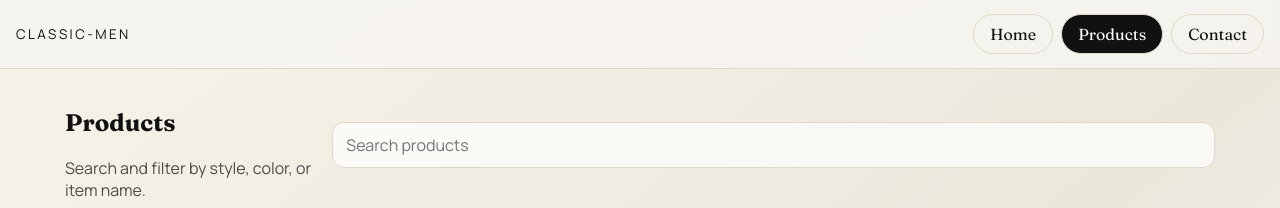
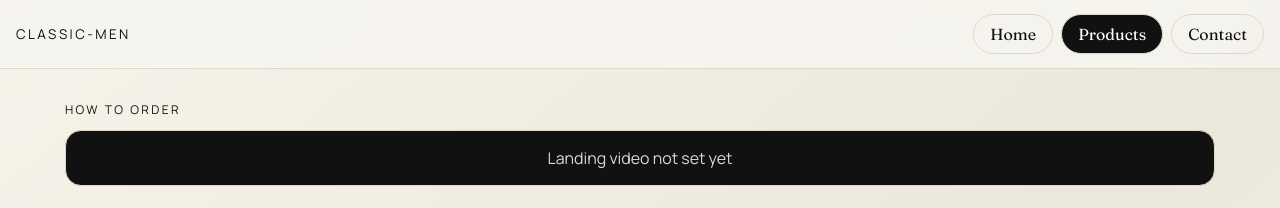
Before and after one commit to kev-69/classic-men, a React (Vite) app in the folder client/: page / in a window 1280 px wide. Both pictures are taken after a click on the button "Products". Shown: the top 208 px of the page. Built offline with nearby package versions, Linux system fonts and the light colour scheme; no server answers.

Commit message:
feat: add landing video section to ProductsPage and update button text to 'Order on WhatsApp'

```diff
--- a/client/src/components/pages/ProductsPage.tsx
+++ b/client/src/components/pages/ProductsPage.tsx
@@ -1,15 +1,35 @@
 import type { Product } from "../../lib/api";
 
 type ProductsPageProps = {
+  landingVideoUrl: string;
   query: string;
   visibleProducts: Product[];
   onQueryChange: (value: string) => void;
   onOpenProductView: (id: number) => void;
 };
 
-export function ProductsPage({ query, visibleProducts, onQueryChange, onOpenProductView }: ProductsPageProps) {
+export function ProductsPage({
+  landingVideoUrl,
+  query,
+  visibleProducts,
+  onQueryChange,
+  onOpenProductView
+}: ProductsPageProps) {
   return (
     <main className="page products-page">
+      <section className="products-video">
+        <p className="eyebrow">How To Order</p>
+        <div className="video-card">
+          {landingVideoUrl ? (
+            <video autoPlay loop playsInline muted controls>
+              <source src={landingVideoUrl} type="video/mp4" />
+            </video>
+          ) : (
+            <div className="video-placeholder">Landing video not set yet</div>
+          )}
+        </div>
+      </section>
+
       <section className="section-head products-head">
         <div>
           <h2>Products</h2>
@@ -17,6 +37,7 @@ export function ProductsPage({ query, visibleProducts, onQueryChange, onOpenProd
         </div>
         <input placeholder="Search products" value={query} onChange={(event) => onQueryChange(event.target.value)} />
       </section>
+
       <div className="product-grid">
         {visibleProducts.map((product) => (
           <article key={product.id} className="product-card">
@@ -28,7 +49,7 @@ export function ProductsPage({ query, visibleProducts, onQueryChange, onOpenProd
               </p>
               <small>{product.inStock ? "In stock" : "Out of stock"}</small>
             </div>
-            <button onClick={() => onOpenProductView(product.id)}>View</button>
+            <button onClick={() => onOpenProductView(product.id)}>Order on WhatsApp</button>
           </article>
         ))}
       </div>
```
